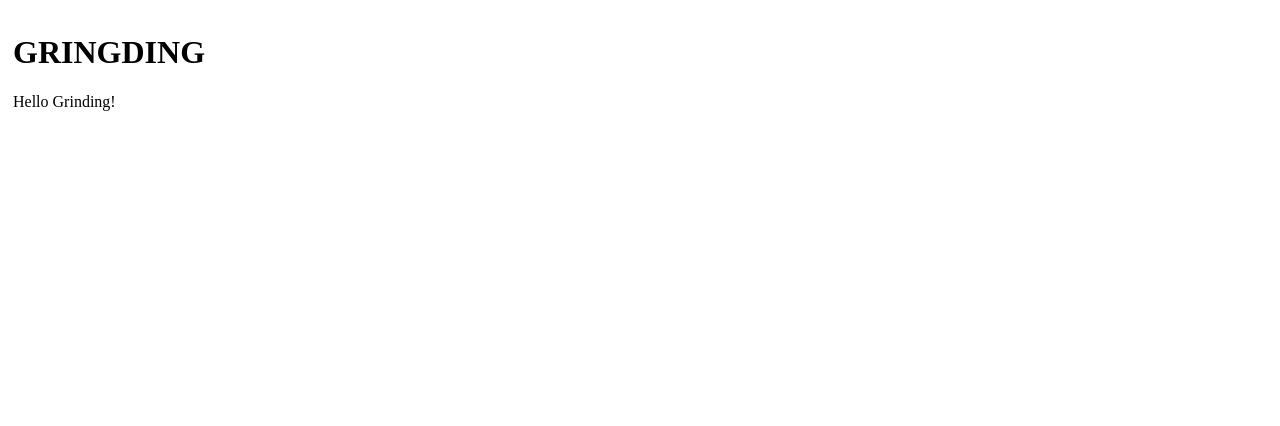
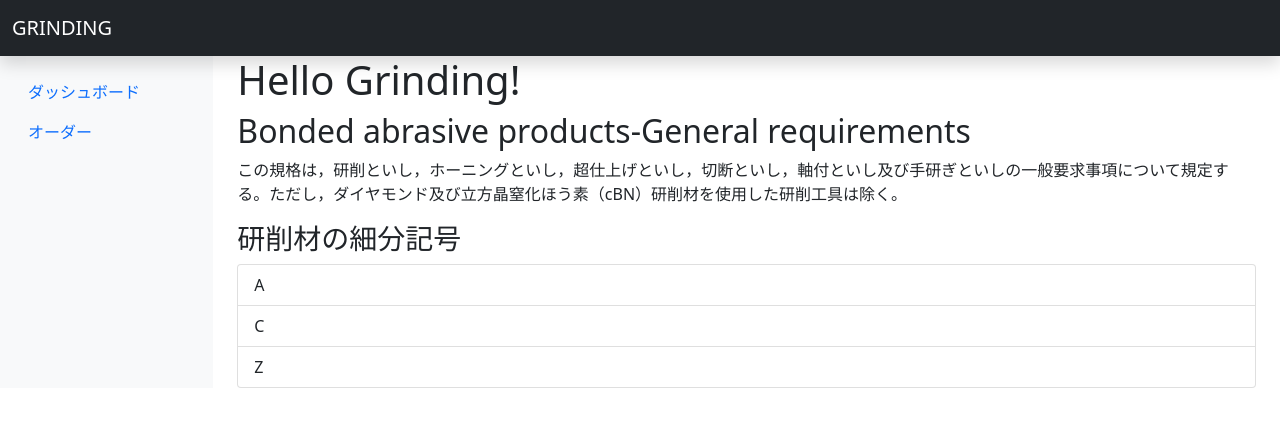
Before and after one commit to hyzoc/grinding, a plain HTML site: page index.html in a window 1280 px wide. Drawn offline with nearby package versions, Linux system fonts and the light colour scheme.

Commit message:
Update index.html

```diff
--- a/index.html
+++ b/index.html
@@ -1,14 +1,67 @@
 <!DOCTYPE html>
 <html lang="ja">
     <head>
-        <meta charset="utf-8">
-        <title>LAYER MAKER</title>
-        <style>body {padding: 5px;}</style>
+      <meta charset="utf-8">
+      <meta name="viewport" content="width=device-width, initial-scale=1">
+
+      <link rel="stylesheet" href="https://cdn.jsdelivr.net/npm/bootstrap@5.0.0-beta2/dist/css/bootstrap.min.css" integrity="sha384-BmbxuPwQa2lc/FVzBcNJ7UAyJxM6wuqIj61tLrc4wSX0szH/Ev+nYRRuWlolflfl" crossorigin="anonymous">
+      <link rel="stylesheet" href="style.css">
+      <title>Grinding</title>
     </head>
     <body>
+      <nav class="navbar navbar-dark bg-dark .sticky-top flex-md-nowrap shadow"> <!-- P-0 -->
+        <div class="container-fluid">
+          <a class="navbar-brand" href="#">GRINDING</a>
+        </div>
+      </nav>
 
-  <h1>GRINGDING</h1>
-  <p>Hello Grinding!</p>
 
-    </body>
-</html>
+      <div class="container-fluid">
+        <div class="row">
+          <nav id="sidebarMenu" class="col-md-3 col-lg-2 d-md-block bg-light sidebar collapse">
+            <div class="position-sticky pt-3">
+              <ul class="nav flex-column">
+                <li class="nav-item">
+                  <a class="nav-link active" aria-current="page" href="#">
+                    <span data-feather="home"></span>
+                    ダッシュボード
+                  </a>
+                </li>
+                <li class="nav-item">
+                  <a class="nav-link" href="#">
+                    <span data-feather="file"></span>
+                    オーダー
+                  </a>
+                </li>
+              </ul>
+            </div>
+          </nav>
+
+          <main class="col-md-9 ms-sm-auto col-lg-10 px-md-4">
+
+            <h1>Hello Grinding!</h1>
+
+            <h2>Bonded abrasive products-General requirements</h2>
+            <p>この規格は，研削といし，ホーニングといし，超仕上げといし，切断といし，軸付といし及び手研ぎといしの一般要求事項について規定する。ただし，ダイヤモンド及び立方晶窒化ほう素（cBN）研削材を使用した研削工具は除く。</p>
+
+            <h3 id="toryu">研削材の細分記号</h3>
+            <ul class="list-group">
+              <li class="list-group-item">A</li>
+              <li class="list-group-item">C</li>
+              <li class="list-group-item">Z</li>
+
+            </ul>
+          </main>
+        </div>
+      </div>
+
+      <!-- Bootstrap -->
+        <script src="https://cdn.jsdelivr.net/npm/@popperjs/core@2.5.4/dist/umd/popper.min.js" integrity="sha384-q2kxQ16AaE6UbzuKqyBE9/u/KzioAlnx2maXQHiDX9d4/zp8Ok3f+M7DPm+Ib6IU" crossorigin="anonymous"></script>
+        <script src="https://cdn.jsdelivr.net/npm/bootstrap@5.0.0-beta1/dist/js/bootstrap.min.js" integrity="sha384-pQQkAEnwaBkjpqZ8RU1fF1AKtTcHJwFl3pblpTlHXybJjHpMYo79HY3hIi4NKxyj" crossorigin="anonymous"></script>
+      <!-- グラフ -->
+        <script src="https://cdn.jsdelivr.net/npm/chart.js@2.9.4/dist/Chart.min.js" integrity="sha384-zNy6FEbO50N+Cg5wap8IKA4M/ZnLJgzc6w2NqACZaK0u0FXfOWRRJOnQtpZun8ha" crossorigin="anonymous"></script>
+      <!-- JSの設定ファイル -->
+        <script src="grinding.js"></script>
+
+      </body>
+      </html>
```
